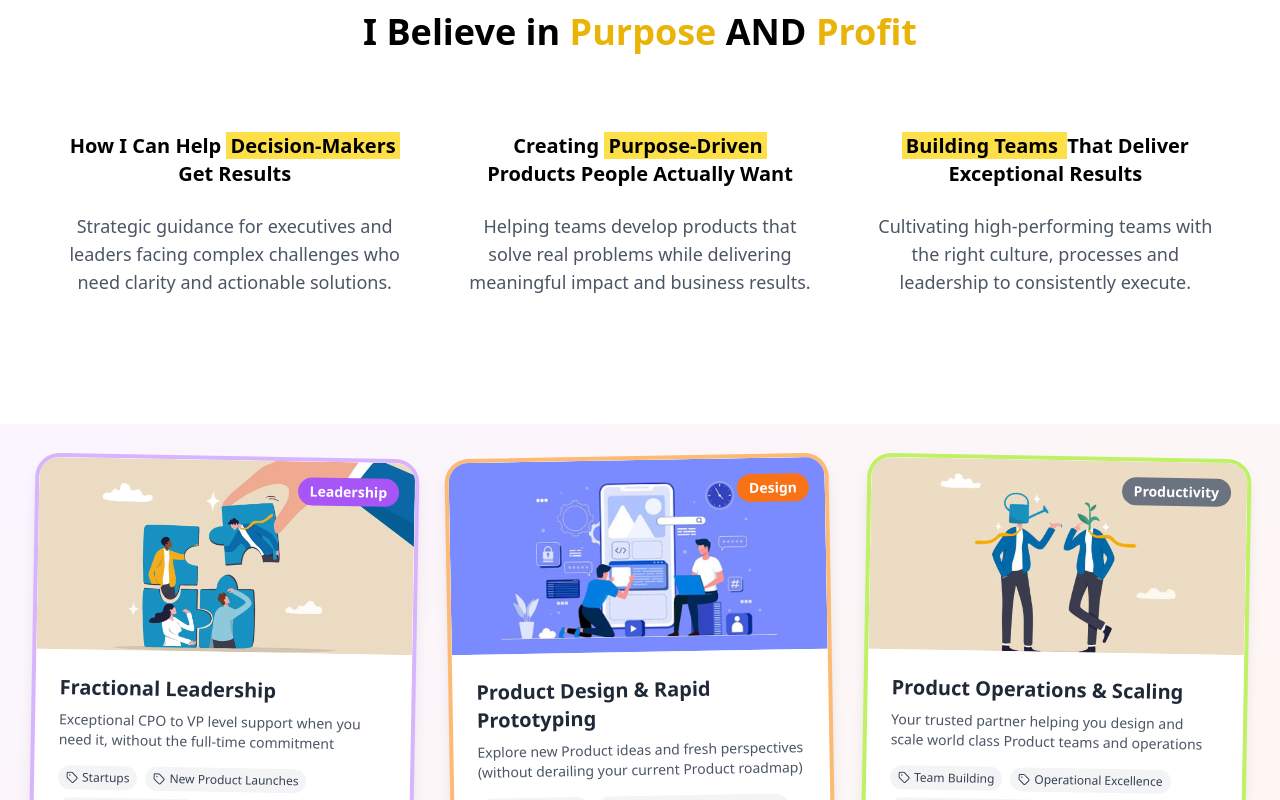
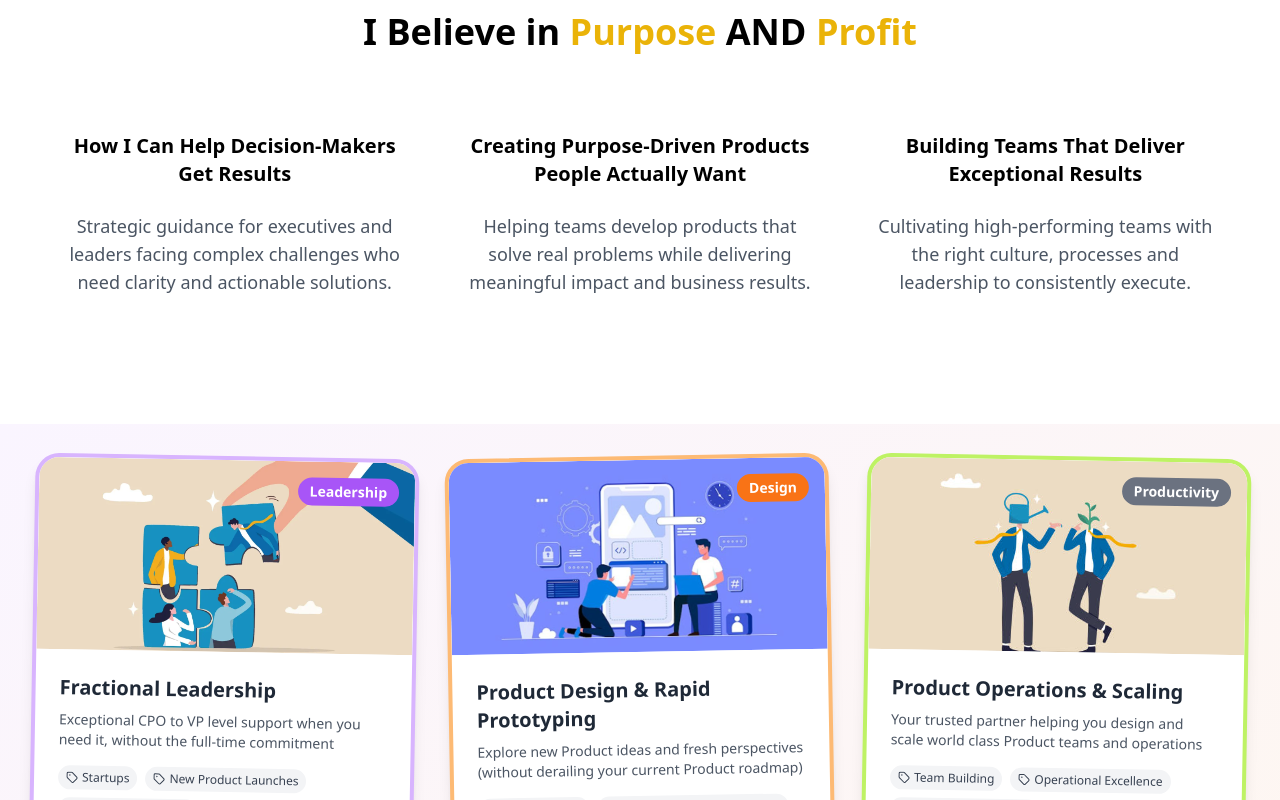
Before and after one commit to pascuajo/design-code-launchpad, a React app: page / in a window 1280 px wide. Shown: the part 1020-1820 px from the top of the page. Built offline with nearby package versions, Linux system fonts and the light colour scheme; the HTML template or start-up script is replaced by a standard one.

Commit message:
Update highlight effect
Update HeroSection and other components to use a hand-drawn highlight effect with half thickness and angled appearance.

```diff
--- a/src/components/AboutSection.tsx
+++ b/src/components/AboutSection.tsx
@@ -91,7 +91,7 @@ export function AboutSection() {
                 {/* About Me header overlay on image */}
                 <div className="absolute top-6 left-6">
                   <h2 className="text-3xl md:text-4xl font-bold">
-                    <span className="bg-yellow-300 px-1">About Me</span>
+                    <span className="handdrawn-highlight">About Me</span>
                   </h2>
                 </div>
               </div>
--- a/src/components/ContactModal.tsx
+++ b/src/components/ContactModal.tsx
@@ -129,7 +129,7 @@ export function ContactModal({ isOpen, onClose }: ContactModalProps) {
         <div className="flex items-center justify-between p-6 border-b">
           <div>
             <h2 className="text-2xl md:text-3xl font-bold text-black">
-              <span className="bg-yellow-300 px-2">Get in Touch</span>
+              <span className="handdrawn-highlight">Get in Touch</span>
             </h2>
             <p className="text-gray-600 mt-2">
               Thanks for your interest in Clearmont. Fill out the form and I'll get back to you as soon as possible.
--- a/src/components/HeroSection.tsx
+++ b/src/components/HeroSection.tsx
@@ -21,7 +21,7 @@ export function HeroSection() {
           <AnimateOnScroll delay={0.2} direction="left">
             <h1 className="text-4xl md:text-5xl lg:text-6xl font-bold mb-6">
               Building What{' '}
-              <span className="bg-yellow-300 px-1">Truly Matters,</span>
+              <span className="handdrawn-highlight">Truly Matters,</span>
               Faster.
             </h1>
           </AnimateOnScroll>
--- a/src/components/TubeMapTransition.tsx
+++ b/src/components/TubeMapTransition.tsx
@@ -101,7 +101,7 @@ export function TubeMapTransition() {
           }}
         >
           <h3 className="text-3xl md:text-4xl font-bold mb-3 text-gray-800 drop-shadow-[0_2px_4px_rgba(255,255,255,0.9)]">
-            From strategy to launch, <span className="bg-yellow-300 px-1">every stop covered</span>.
+            From strategy to launch, <span className="handdrawn-highlight">every stop covered</span>.
           </h3>
           <p className="text-lg md:text-xl text-gray-700 drop-shadow-[0_1px_3px_rgba(255,255,255,0.9)] max-w-md mx-auto leading-relaxed">
             Your trusted guide to achieving product and leadership success.
--- a/src/components/ValuePropositionSection.tsx
+++ b/src/components/ValuePropositionSection.tsx
@@ -15,7 +15,7 @@ export function ValuePropositionSection() {
           <div className="text-center">
             <h3 className="text-xl font-semibold mb-6">
               How I Can Help {' '}
-              <span className="bg-yellow-300 px-1">Decision-Makers</span> Get Results
+              <span className="handdrawn-highlight">Decision-Makers</span> Get Results
             </h3>
             <p className="text-gray-600 text-lg">
               Strategic guidance for executives and leaders facing complex
@@ -26,7 +26,7 @@ export function ValuePropositionSection() {
           <div className="text-center">
             <h3 className="text-xl font-semibold mb-6">
               Creating {' '}
-              <span className="bg-yellow-300 px-1"> Purpose-Driven</span> Products People Actually Want
+              <span className="handdrawn-highlight">Purpose-Driven</span> Products People Actually Want
             </h3>
             <p className="text-gray-600 text-lg">
               Helping teams develop products that solve real problems while
@@ -36,7 +36,7 @@ export function ValuePropositionSection() {
 
           <div className="text-center">
             <h3 className="text-xl font-semibold mb-6">
-              <span className="bg-yellow-300 px-1"> Building Teams </span> That Deliver Exceptional Results
+              <span className="handdrawn-highlight">Building Teams</span> That Deliver Exceptional Results
             </h3>
             <p className="text-gray-600 text-lg">
               Cultivating high-performing teams with the right culture,
--- a/src/components/blog/BlogPage.tsx
+++ b/src/components/blog/BlogPage.tsx
@@ -88,7 +88,7 @@ export function BlogPage() {
         <div className="max-w-6xl mx-auto">
           <AnimateOnScroll>
             <h1 className="text-4xl md:text-5xl font-bold mb-6 text-center">
-              Our <span className="bg-yellow-300 px-1">Blog</span>
+              Our <span className="handdrawn-highlight">Blog</span>
             </h1>
             <p className="text-gray-600 text-xl max-w-3xl mx-auto text-center mb-8">
               Insights, strategies, and practical advice to help you build what
--- a/src/components/book-club/BookClubPage.tsx
+++ b/src/components/book-club/BookClubPage.tsx
@@ -171,7 +171,7 @@ export function BookClubPage() {
         <div className="max-w-6xl mx-auto">
           <AnimateOnScroll>
             <h1 className="text-4xl md:text-5xl font-bold mb-6 text-center">
-              Book <span className="bg-yellow-300 px-1">Club</span>
+              Book <span className="handdrawn-highlight">Club</span>
             </h1>
             <p className="text-gray-600 text-xl max-w-3xl mx-auto text-center mb-12">
               My curated collection of books that have shaped my thinking on strategy,
--- a/src/index.css
+++ b/src/index.css
@@ -43,3 +43,22 @@
 .prose em {
   color: hsl(var(--foreground)) !important;
 }
+
+/* Hand-drawn highlight effect */
+.handdrawn-highlight {
+  position: relative;
+  display: inline-block;
+}
+
+.handdrawn-highlight::before {
+  content: '';
+  position: absolute;
+  top: 50%;
+  left: -2px;
+  right: -2px;
+  height: 0.5em;
+  background: #fde047; /* yellow-300 */
+  transform: rotate(-1deg) translateY(-25%);
+  z-index: -1;
+  border-radius: 2px;
+}
```
